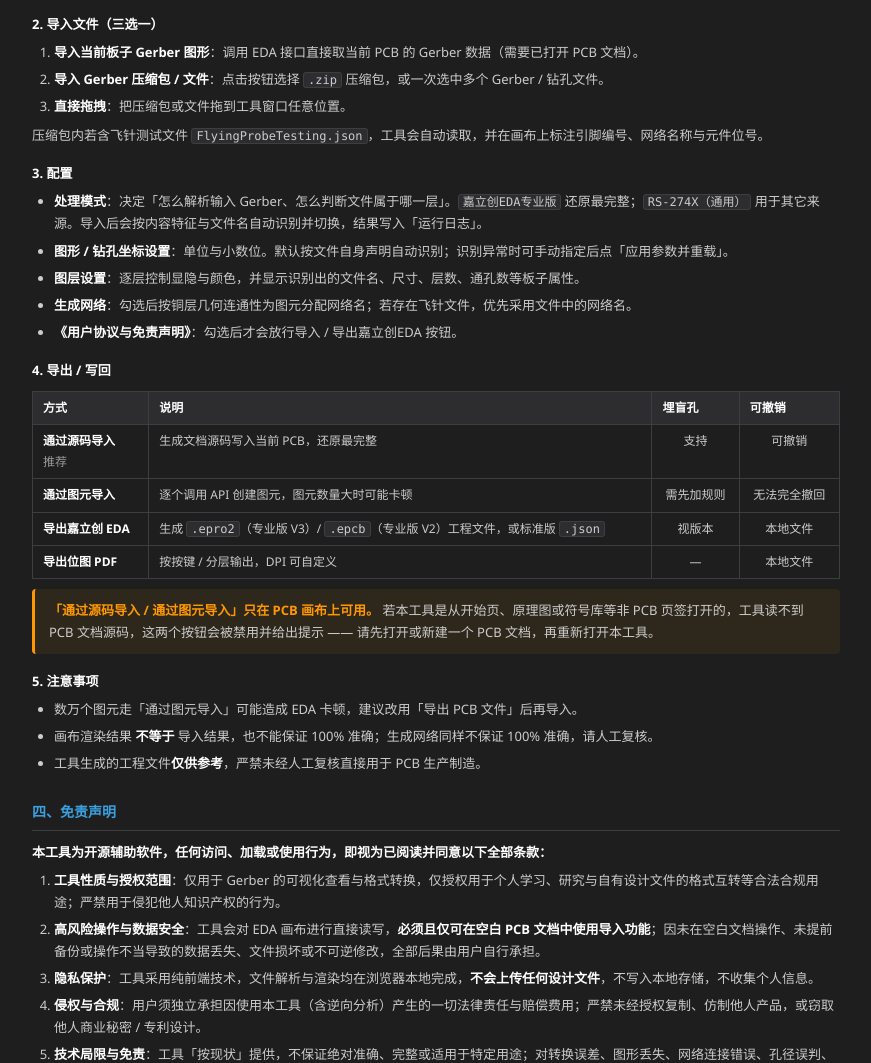
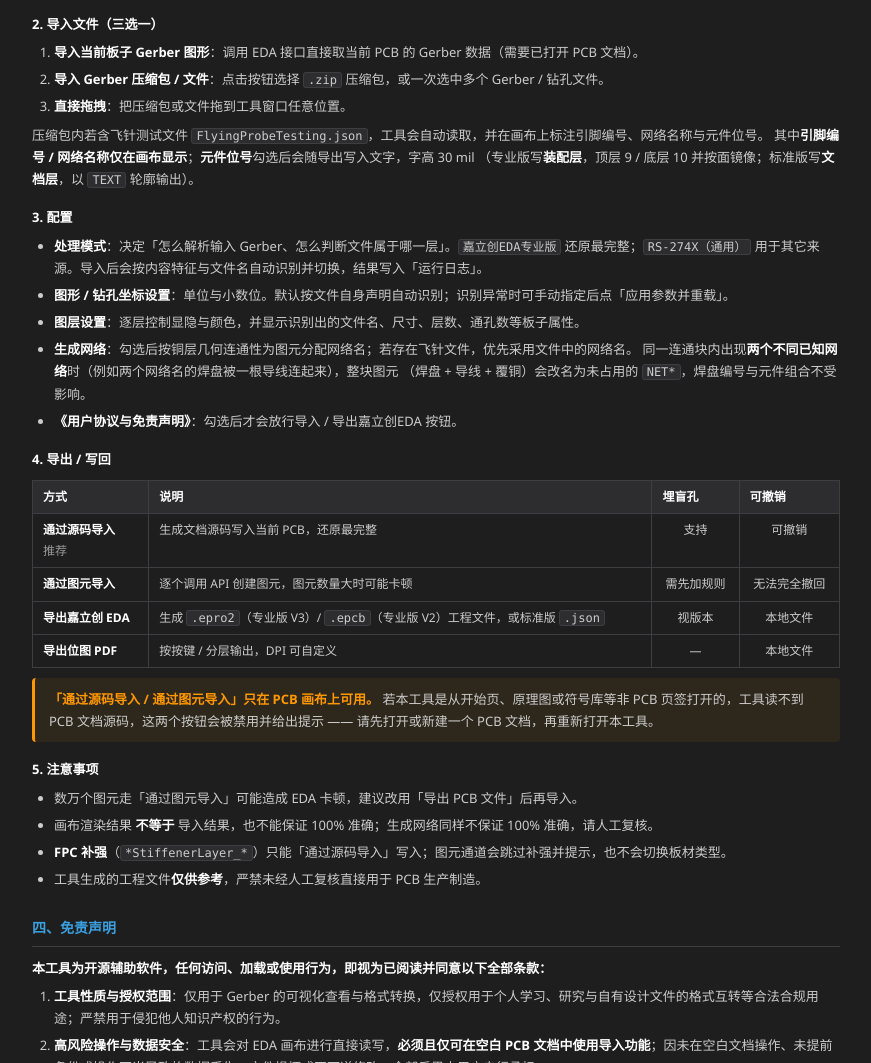
Before and after one commit to WOLF4096/eext-gerber-import-tool, a website: page iframe/About.html in a window 1280 px wide. Shown: the part 932-1995 px from the top of the page, without its empty margins (204-1075 px from the left). Drawn offline with Linux system fonts and the light colour scheme.

Commit message:
更新文档

```diff
--- a/iframe/About.html
+++ b/iframe/About.html
@@ -353,7 +353,9 @@
 				<li><strong>导入 Gerber 压缩包 / 文件</strong>：点击按钮选择 <code>.zip</code> 压缩包，或一次选中多个 Gerber / 钻孔文件。</li>
 				<li><strong>直接拖拽</strong>：把压缩包或文件拖到工具窗口任意位置。</li>
 			</ol>
-			<p>压缩包内若含飞针测试文件 <code>FlyingProbeTesting.json</code>，工具会自动读取，并在画布上标注引脚编号、网络名称与元件位号。</p>
+			<p>压缩包内若含飞针测试文件 <code>FlyingProbeTesting.json</code>，工具会自动读取，并在画布上标注引脚编号、网络名称与元件位号。
+				其中<strong>引脚编号 / 网络名称仅在画布显示</strong>；<strong>元件位号</strong>勾选后会随导出写入文字，字高 30 mil
+				（专业版写<strong>装配层</strong>，顶层 9 / 底层 10 并按面镜像；标准版写<strong>文档层</strong>，以 <code>TEXT</code> 轮廓输出）。</p>
 
 			<h3>3. 配置</h3>
 			<ul>
@@ -361,7 +363,9 @@
 					还原最完整；<code>RS-274X（通用）</code> 用于其它来源。导入后会按内容特征与文件名自动识别并切换，结果写入「运行日志」。</li>
 				<li><strong>图形 / 钻孔坐标设置</strong>：单位与小数位。默认按文件自身声明自动识别；识别异常时可手动指定后点「应用参数并重载」。</li>
 				<li><strong>图层设置</strong>：逐层控制显隐与颜色，并显示识别出的文件名、尺寸、层数、通孔数等板子属性。</li>
-				<li><strong>生成网络</strong>：勾选后按铜层几何连通性为图元分配网络名；若存在飞针文件，优先采用文件中的网络名。</li>
+				<li><strong>生成网络</strong>：勾选后按铜层几何连通性为图元分配网络名；若存在飞针文件，优先采用文件中的网络名。
+					同一连通块内出现<strong>两个不同已知网络</strong>时（例如两个网络名的焊盘被一根导线连起来），整块图元
+					（焊盘 + 导线 + 覆铜）会改名为未占用的 <code>NET*</code>，焊盘编号与元件组合不受影响。</li>
 				<li><strong>《用户协议与免责声明》</strong>：勾选后才会放行导入 / 导出嘉立创EDA 按钮。</li>
 			</ul>
 
@@ -412,6 +416,7 @@
 			<ul>
 				<li>数万个图元走「通过图元导入」可能造成 EDA 卡顿，建议改用「导出 PCB 文件」后再导入。</li>
 				<li>画布渲染结果 <strong>不等于</strong> 导入结果，也不能保证 100% 准确；生成网络同样不保证 100% 准确，请人工复核。</li>
+				<li><strong>FPC 补强</strong>（<code>*StiffenerLayer_*</code>）只能「通过源码导入」写入；图元通道会跳过补强并提示，也不会切换板材类型。</li>
 				<li>工具生成的工程文件<strong>仅供参考</strong>，严禁未经人工复核直接用于 PCB 生产制造。</li>
 			</ul>
 		</section>
```
Also changed, not shown: iframe/ImportGerber.html (+18 -5 lines), .workbuddy/memory/2026-10-17.md, .workbuddy/memory/MEMORY.md, README.md.
